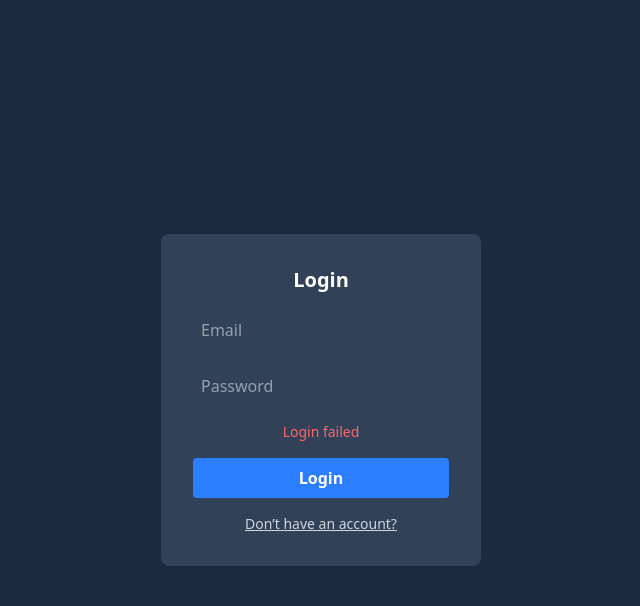
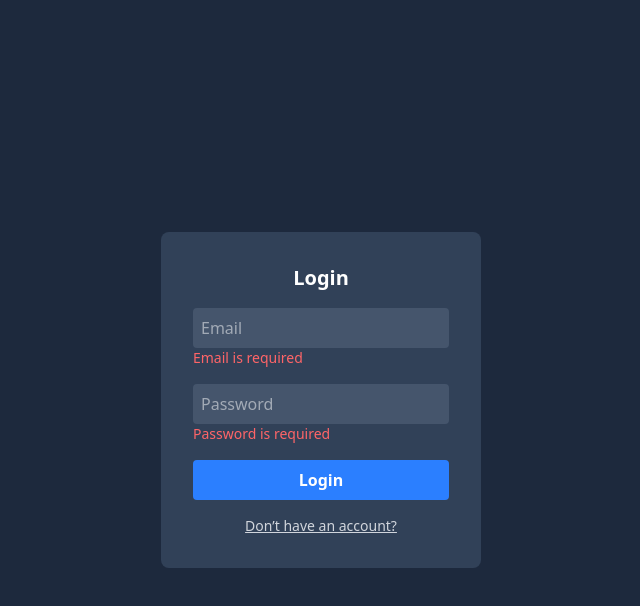
Before and after one commit to Sath-yaa/Sathya-todo, a React (Vite) app in the folder f/: page / in a window 1280 px wide. Both pictures are taken after a click on the button "Login". Shown: the top 606 px of the page, without its empty margins (319-959 px from the left). Built offline with nearby package versions, Linux system fonts and the light colour scheme; no server answers.

Commit message:
Update Login.jsx

```diff
--- a/f/src/pages/Login.jsx
+++ b/f/src/pages/Login.jsx
@@ -4,11 +4,19 @@ import API from "../api";
 
 export default function Login() {
   const [form, setForm] = useState({ email: "", password: "" });
+  const [touched, setTouched] = useState({ email: false, password: false });
   const [loading, setLoading] = useState(false);
   const [error, setError] = useState("");
   const navigate = useNavigate();
 
   const handleLogin = async () => {
+    setTouched({ email: true, password: true });
+
+    // Basic client-side validation
+    if (!form.email || !form.password) {
+      return;
+    }
+
     setLoading(true);
     setError("");
     try {
@@ -26,21 +34,35 @@ export default function Login() {
     <div className="h-screen flex items-center justify-center bg-slate-800 text-white">
       <div className="bg-slate-700 p-8 rounded-lg space-y-4 w-80">
         <h2 className="text-xl font-bold text-center">Login</h2>
+
+        <div>
           <input
-          className="w-full p-2 rounded text-white"
+            className="w-full p-2 rounded text-white bg-slate-600"
             placeholder="Email"
+            value={form.email}
             onChange={(e) => setForm({ ...form, email: e.target.value })}
+            onBlur={() => setTouched({ ...touched, email: true })}
           />
+          {touched.email && !form.email && (
+            <p className="text-red-400 text-sm">Email is required</p>
+          )}
+        </div>
+
+        <div>
           <input
             type="password"
-          className="w-full p-2 rounded text-white"
+            className="w-full p-2 rounded text-white bg-slate-600"
             placeholder="Password"
+            value={form.password}
             onChange={(e) => setForm({ ...form, password: e.target.value })}
+            onBlur={() => setTouched({ ...touched, password: true })}
           />
+          {touched.password && !form.password && (
+            <p className="text-red-400 text-sm">Password is required</p>
+          )}
+        </div>
 
-        {error && (
-          <div className="text-red-400 text-sm text-center">{error}</div>
-        )}
+        {error && <div className="text-red-400 text-sm text-center">{error}</div>}
 
         <button
           className="bg-blue-500 w-full p-2 rounded text-white font-bold disabled:opacity-50"
```
Lines whose indentation alone changed are shown as unchanged.
